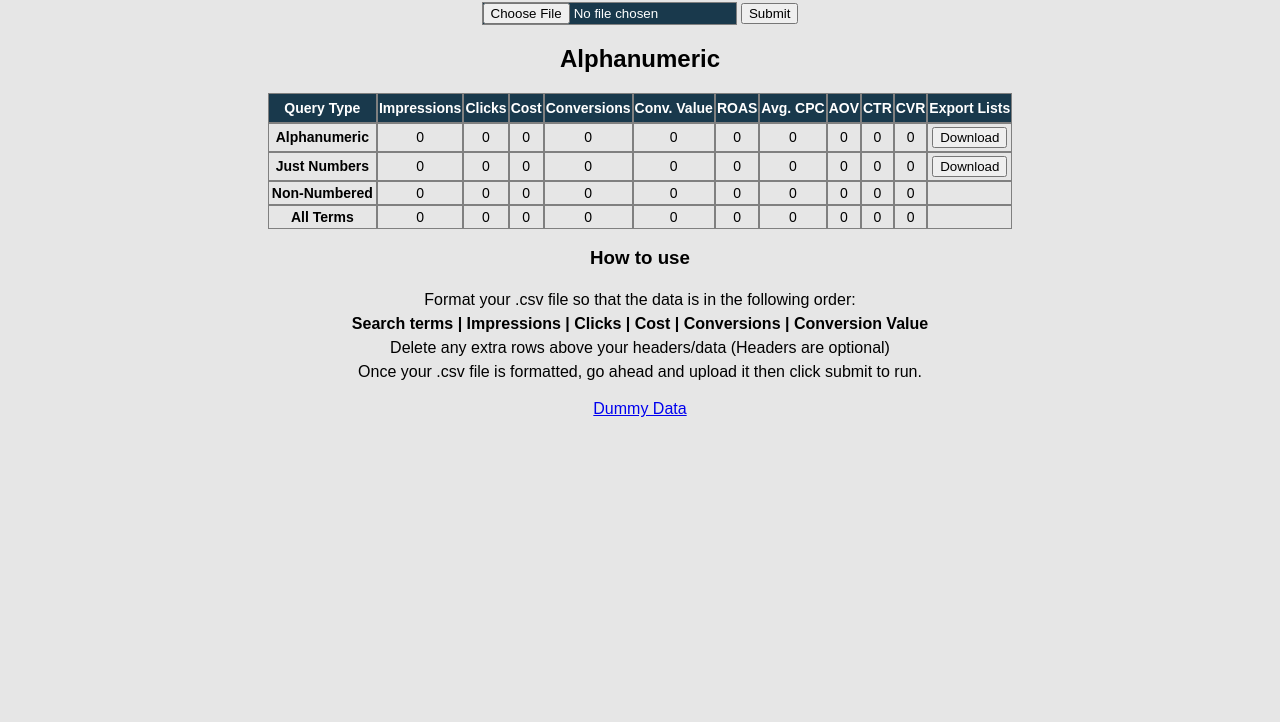
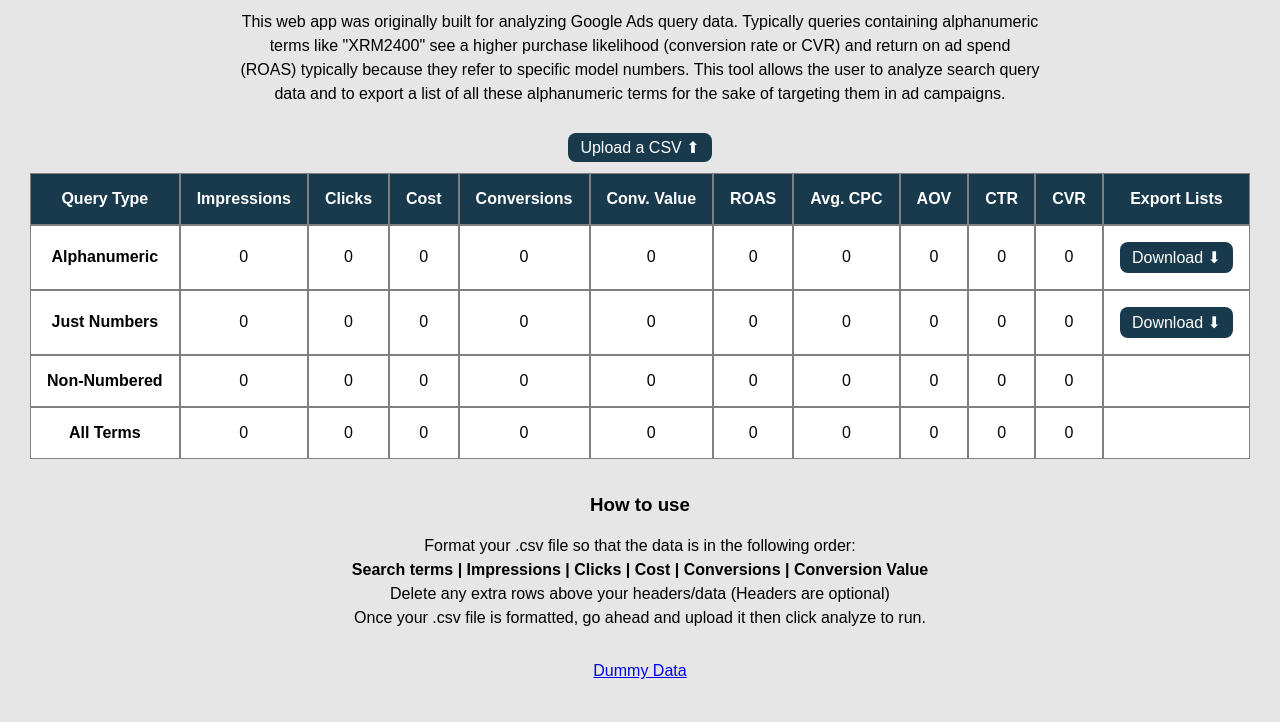
Before and after one commit to alexander-littleton/csaTools, a plain HTML site: page query-analysis-tool/index.html in a window 1280 px wide. Shown: the part 78-800 px from the top of the page. Drawn offline with Linux system fonts and the light colour scheme.

Commit message:
first styling updates in about 5 years or so

```diff
--- a/query-analysis-tool/index.html
+++ b/query-analysis-tool/index.html
@@ -1,7 +1,7 @@
 <!DOCTYPE html>
 <head>
     <link rel="stylesheet" href="qaToolStyle.css">
-    <title>Alphanumeric Query Analysis Tool</title>
+    <title>Alphanumeric Query Analysis</title>
     <!-- Global site tag (gtag.js) - Google Analytics -->
     <script async src="https://www.googletagmanager.com/gtag/js?id=UA-168021019-1"></script>
     <script>
@@ -13,14 +13,17 @@
 </script>
 </head>
 <body>
-    <h1>Query Analysis Tool</h1>
-    <input type="file" id="openFile" accept=".csv"/>
-    <div id='textInputContainer'>
-        <textarea id="termsInput" placeholder="Paste top terms here"></textarea>
+    <div class="description-wrapper">
+    <h1>Alphanumeric Query Analysis Tool</h1>
+        <p>This web app was originally built for analyzing Google Ads query data. Typically queries containing alphanumeric terms like "XRM2400" see a higher purchase likelihood (conversion rate or CVR) and return on ad spend (ROAS) typically because they refer to specific model numbers. This tool allows the user to analyze search query data and to export a list of all these alphanumeric terms for the sake of targeting them in ad campaigns.</p>
     </div>
-    <button type="submit" id='submitFile'>Submit</button>
+    <div>
+        <label for="open-file">
+            Upload a CSV ⬆
+        </label>
+        <input type="file" id="open-file" accept=".csv" aria-label="Search term data csv uploads"/>
+    </div>
     <div id='tableWrapper'>
-        <h2>Alphanumeric</h2>
         <table id="numberTable" class='qaTable'>
             <thead>
                 <tr id='titleRow' class='headerRow'>
@@ -51,7 +54,7 @@
                     <td>0</td>
                     <td>0</td>
                     <td>0</td>
-                    <td><button id='alphaNumericDownload'>Download</button></td>
+                    <td><button id='alphaNumericDownload' aria-label="Download alphanumeric terms">Download ⬇</button></td>
                 </tr>
                 <tr id="numRow">
                     <td>Just Numbers</td>
@@ -65,7 +68,7 @@
                     <td>0</td>
                     <td>0</td>
                     <td>0</td>
-                    <td><button id="numericDownload">Download</button></td>
+                    <td><button id="numericDownload" aria-label="Download terms that only include numbers">Download ⬇</button></td>
                 </tr>
                 <tr id="nonNumRow">
                     <td>Non-Numbered</td>
@@ -98,13 +101,14 @@
             </tbody>
         </table>
     </div>
-    <h3>How to use</h3>
-    <p>Format your .csv file so that the data is in the following order:<br>
-        <strong>Search terms | Impressions | Clicks | Cost | Conversions | Conversion Value</strong><br>
-        Delete any extra rows above your headers/data (Headers are optional)<br>
-        Once your .csv file is formatted, go ahead and upload it then click submit to run.<br>
-    </p>
-    <div></div>
+    <div>
+        <h3>How to use</h3>
+        <p>Format your .csv file so that the data is in the following order:<br>
+            <strong>Search terms | Impressions | Clicks | Cost | Conversions | Conversion Value</strong><br>
+            Delete any extra rows above your headers/data (Headers are optional)<br>
+            Once your .csv file is formatted, go ahead and upload it then click analyze to run.<br>
+        </p>
+    </div>
     <a href="https://docs.google.com/spreadsheets/d/16Js7QuY0vs1vStBRIfedz-mwtx-dpjnghXJtZp9fGoA/edit?usp=sharing">Dummy Data</a>
 </body>
 <footer>
--- a/query-analysis-tool/qaToolStyle.css
+++ b/query-analysis-tool/qaToolStyle.css
@@ -5,40 +5,43 @@ html {
 
 body {
   text-align: center;
-    font-family: 'Glober Regular', sans-serif;
+  font-family: "Glober Regular", sans-serif;
   font-style: normal;
   font-weight: normal;
+  display: flex;
+  flex-direction: column;
+  gap: 16px;
+  align-items: center;
 }
-th {
-    border: 1px solid gray;
+th,
+td {
+  border: 0.5px solid gray;
+  padding: 16px;
+  font-size: medium;
 }
 
-table{
+table {
   margin: auto;
   border-collapse: unset;
   border-spacing: 0;
   white-space: normal;
 }
 td {
-    border: 1px solid gray;
-    padding: 3px;
-    font-size: 14px;
+  background-color: white;
 }
 
 .tableWrapper {
   align-items: center;
 }
-.headerRow{
+.headerRow {
   height: 30px;
   background-color: rgb(25, 57, 76);
   color: white;
   font-size: 14px;
 }
 
-input {
-    color: WHITE;
-    background-color: rgb(25, 57, 76);
-    border: 1px solid gray;
+input[type="file"] {
+  display: none;
 }
 
 .buttonWrapper {
@@ -47,15 +50,26 @@ input {
   margin: auto;
 }
 
-#textInputContainer {
-    display : none;
-}
-
 p {
   line-height: 150%;
   text-align: center;
 }
 
-td:first-child{
+td:first-child {
   font-weight: bold;
 }
+
+.description-wrapper {
+  width: 800px;
+}
+
+button,
+label {
+  padding: 6px 12px;
+  font-size: medium;
+  border: none;
+  background-color: rgb(25, 57, 76);
+  border-radius: 8px;
+  cursor: pointer;
+  color: white;
+}
--- a/query-analysis-tool/script.js
+++ b/query-analysis-tool/script.js
@@ -2,11 +2,11 @@ let alphaNumArray = [];
 let numArray = [];
 
 const fileParse = function () {
-  let input = document.getElementById("openFile").files[0];
+  let input = document.getElementById("open-file").files[0];
   Papa.parse(input, {
     complete: function (results, file) {
       "Parsing complete", results, file;
-      const data = results["data"];
+      const data = results.data;
       main(cleanData(data));
     },
   });
@@ -190,7 +190,7 @@ const download = function (e) {
   link.click();
 };
 
-document.getElementById("submitFile").addEventListener("click", fileParse);
+document.getElementById("open-file").addEventListener("change", fileParse);
 document
   .getElementById("alphaNumericDownload")
   .addEventListener("click", download);
```
Lines whose indentation alone changed are shown as unchanged.
